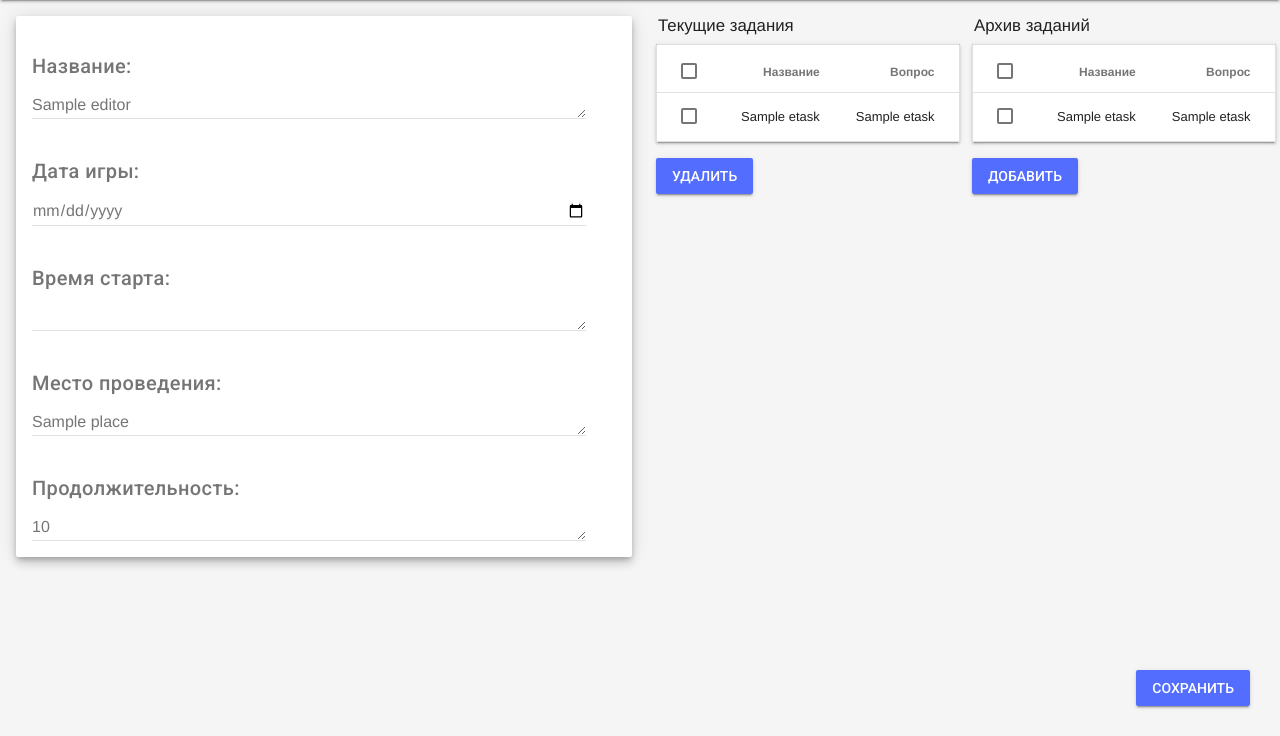
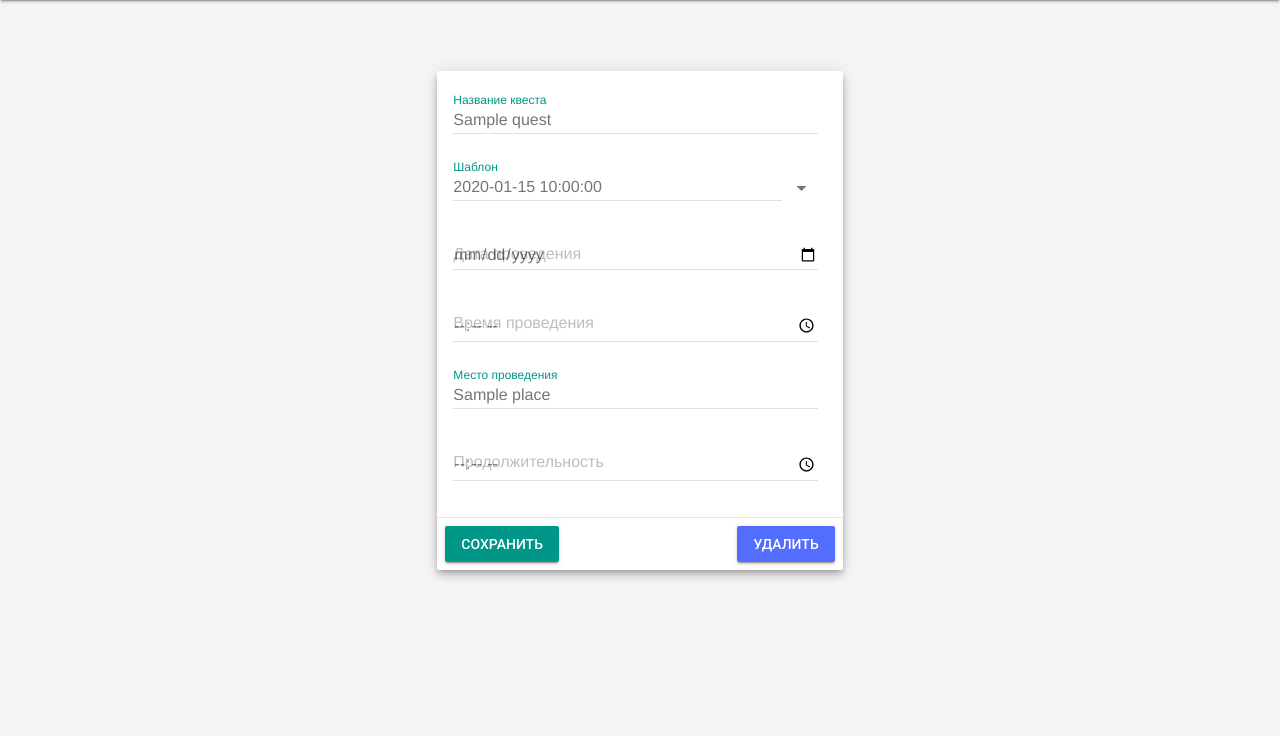
Before and after one commit to SprutSDM/cityOrientationAdminPanel, a Flask app: template cityorientation/templates/questEditor.html in a window 1280 px wide. Shown: the part 64-800 px from the top of the page. Run offline with Flask 2, Linux system fonts and the light colour scheme; the template is opened without the code that fills it: most values are stand-ins (such as "Sample title", 1, 10 or a date in 2020).

Commit message:
Окно с квестами, редактор

```diff
--- a/cityorientation/templates/questEditor.html
+++ b/cityorientation/templates/questEditor.html
@@ -1,99 +1,66 @@
 {% extends 'layout.html' %}
 {% block content %}
 <div class="content-grid mdl-grid">
-    <div class="mdl-cell mdl-cell--6-col mdl-card mdl-shadow--6dp" id="{{ key }}">
-        <div class="mdl-card__supporting-text">
-            {% for editor in editor %}
-            <h5>Название:</h5>
-            <form action="#">
-                <div class="mdl-textfield-editor mdl-js-textfield">
-                    <textarea class="mdl-textfield__input" type="text" rows= "1" id="sample5" >{{ editor['name'] }}</textarea>
-                    <label class="mdl-textfield__label" for="sample5"></label>
+    <div class="center mdl-cell mdl-cell--4-col mdl-card mdl-shadow--6dp">
+        <form action="saveQuest" method="POST">
+            <input style="display: none" value="{{ quest['quest_id'] }}" name="quest_id">
+            <input style="display: none" value="save" name="save" id="save">
+            <div class="mdl-card__supporting-text">
+                <div class="mdl-textfield mdl-js-textfield mdl-textfield--floating-label" style="width:100%;">
+                    <input name="name" class="mdl-textfield__input" type="text" id="name" value="{{ quest['name'] }}">
+                    <label class="mdl-textfield__label" for="name">Название квеста</label>
                 </div>
-            </form>
-            <br>
-            <h5>Дата игры:</h5>
-            <form action="#">
-                <div class="mdl-textfield-editor mdl-js-textfield">
-                    <input type='date' name="calendar" class="mdl-textfield__input">
-                    <label class="mdl-textfield__label" for="sample5"></label>
+                <input name="template_id" value="" style="display: none">
+                <div class="mdl-textfield mdl-js-textfield mdl-textfield--floating-label" style="width:90%;">
+                    <input name="template" readonly class="mdl-textfield__input" id="template" value="{{ quest['date'] }}">
+                    <label class="mdl-textfield__label" for="name">Шаблон</label>
                 </div>
-            </form>
-            <br>
-            <h5>Время старта:</h5>
-            <form action="#">
-                <div class="mdl-textfield-editor mdl-js-textfield">
-                    <textarea class="mdl-textfield__input" type="text" rows= "1" id="sample5" ></textarea>
-                    <label class="mdl-textfield__label" for="sample5"></label>
+                <div class="demo-avatar-dropdown" style="display: inline">
+                    <button type="button" id="accbtn" class="mdl-button mdl-js-button mdl-js-ripple-effect mdl-button--icon">
+                        <i class="material-icons" role="presentation">arrow_drop_down</i>
+                        <span class="visuallyhidden">Шаблон</span>
+                    </button>
+                    <ul class="mdl-menu mdl-menu--bottom-right mdl-js-menu mdl-js-ripple-effect" for="accbtn">
+                        <li class="mdl-menu__item" onclick="changeTemplate('1234')">qwefqw@example.com</li>
+                        <li class="mdl-menu__item" onclick="changeTemplate('2345')">info@qfwef.com</li>
+                    </ul>
                 </div>
-            </form>
-            <br>
-            <h5>Место проведения:</h5>
-            <form action="#">
-                <div class="mdl-textfield-editor mdl-js-textfield">
-                    <textarea class="mdl-textfield__input" type="text" rows= "1" id="sample5" >{{ editor['place'] }}</textarea>
-                    <label class="mdl-textfield__label" for="sample5"></label>
+                <div class="mdl-textfield mdl-js-textfield mdl-textfield--floating-label" style="width:100%;">
+                    <input name='date' type='date' class="mdl-textfield__input" id="date" value="{{ quest['date'] }}">
+                    <label class="mdl-textfield__label" for="name">Дата проведения</label>
                 </div>
-            </form>
-            <br>
-            <h5>Продолжительность:</h5>
-            <form action="#">
-                <div class="mdl-textfield-editor mdl-js-textfield">
-                    <textarea class="mdl-textfield__input" type="text" rows= "1" id="sample5" >{{ editor['duration'] }}</textarea>
-                    <label class="mdl-textfield__label" for="sample5"></label>
+                <div class="mdl-textfield mdl-js-textfield mdl-textfield--floating-label" style="width:100%;">
+                    <input name='time' type='time' class="mdl-textfield__input" id="time" value="{{ quest['time'] }}">
+                    <label class="mdl-textfield__label" for="time">Время проведения</label>
                 </div>
-            </form>
-            {% endfor %}
-        </div>
-    </div>
-    <div class="mdl-cell mdl-cell--3-col">
-        <big style="margin-left: 10px">Текущие задания</big>
-        <table class="mdl-cell mdl-cell--4-col mdl-data-table mdl-js-data-table mdl-data-table--selectable mdl-shadow--2dp">
-            <thead>
-                <tr>
-                    <th>Название</th>
-                    <th>Вопрос</th>
-                </tr>
-            </thead>
-            <tbody>
-                {% for etasks in etasks %}
-                <tr>
-                    <td class="mdl-data-table__cell--non-numeric">{{ etasks['name'] }}</td>
-                    <td>{{ etasks['question'] }}</td>
-                </tr>
-                {% endfor %}
-            </tbody>
-        </table>
-        <a href="#"><button style="margin:8px;" class="mdl-button mdl-js-button mdl-button--raised mdl-js-ripple-effect mdl-button--accent">
-        Удалить
-        </button></a>
-    </div>
-    <div class="mdl-cell mdl-cell--3-col">
-        <big style="margin-left: 10px">Архив заданий</big>
-        <table class="mdl-cell mdl-cell--4-col mdl-data-table mdl-js-data-table mdl-data-table--selectable mdl-shadow--2dp ">
-            <thead>
-                <tr>
-                    <th>Название</th>
-                    <th>Вопрос</th>
-                </tr>
-            </thead>
-            <tbody>
-                {% for etasks in etasks %}
-                <tr>
-                    <td class="mdl-data-table__cell--non-numeric">{{ etasks['name'] }}</td>
-                    <td>{{ etasks['question'] }}</td>
-                </tr>
-                {% endfor %}
-            </tbody>
-        </table>
-        <a href="#"><button style="margin: 8px" class="mdl-button mdl-js-button mdl-button--raised mdl-js-ripple-effect mdl-button--accent">
-        Добавить
-        </button></a>
-    </div>
-    <div style="position: fixed; bottom: 0; right: 0; margin: 30px;">
-        <a href="#"><button class="mdl-button mdl-js-button mdl-button--raised mdl-js-ripple-effect mdl-button--accent">
-        Сохранить
-        </button></a>
+                <div class="mdl-textfield mdl-js-textfield mdl-textfield--floating-label" style="width:100%;">
+                    <input name="place" class="mdl-textfield__input" type="text" id="place" value="{{ quest['place'] }}">
+                    <label class="mdl-textfield__label" for="place">Место проведения</label>
+                </div>
+                <div class="mdl-textfield mdl-js-textfield mdl-textfield--floating-label" style="width:100%;">
+                    <input name='duration' type='time' class="mdl-textfield__input" id="duration" value="{{ quest['duration'] }}">
+                    <label class="mdl-textfield__label" for="duration">Продолжительность</label>
+                </div>
+            </div>
+            <div class="mdl-card__actions mdl-card--border" style="display: flex;">
+                <button class="mdl-button mdl-js-button mdl-button--raised mdl-js-ripple-effect mdl-button--primary">
+                    Сохранить
+                </button>
+                <div class="mdl-layout-spacer"></div>
+                <button class="mdl-button mdl-js-button mdl-button--raised mdl-js-ripple-effect mdl-button--accent"
+                onclick="setRemove()">
+                    Удалить
+                </button>
+            </div>
+        </form>
     </div>
 </div>
+<script>
+    function setRemove() {
+        var file = document.getElementById('save').value = 'remove';
+    }
+    function changeTemplate(val) {
+        document.getElementById('template').value = val;
+    }
+</script>
 {% endblock content %}
```
Also changed, not shown: cityorientation/rest_api.py (+15 -1 lines), cityorientation/routes.py (+60 -14 lines), cityorientation/templates/listOfQuests.html (+15 -7 lines), cityorientation/static/title.png (added).
